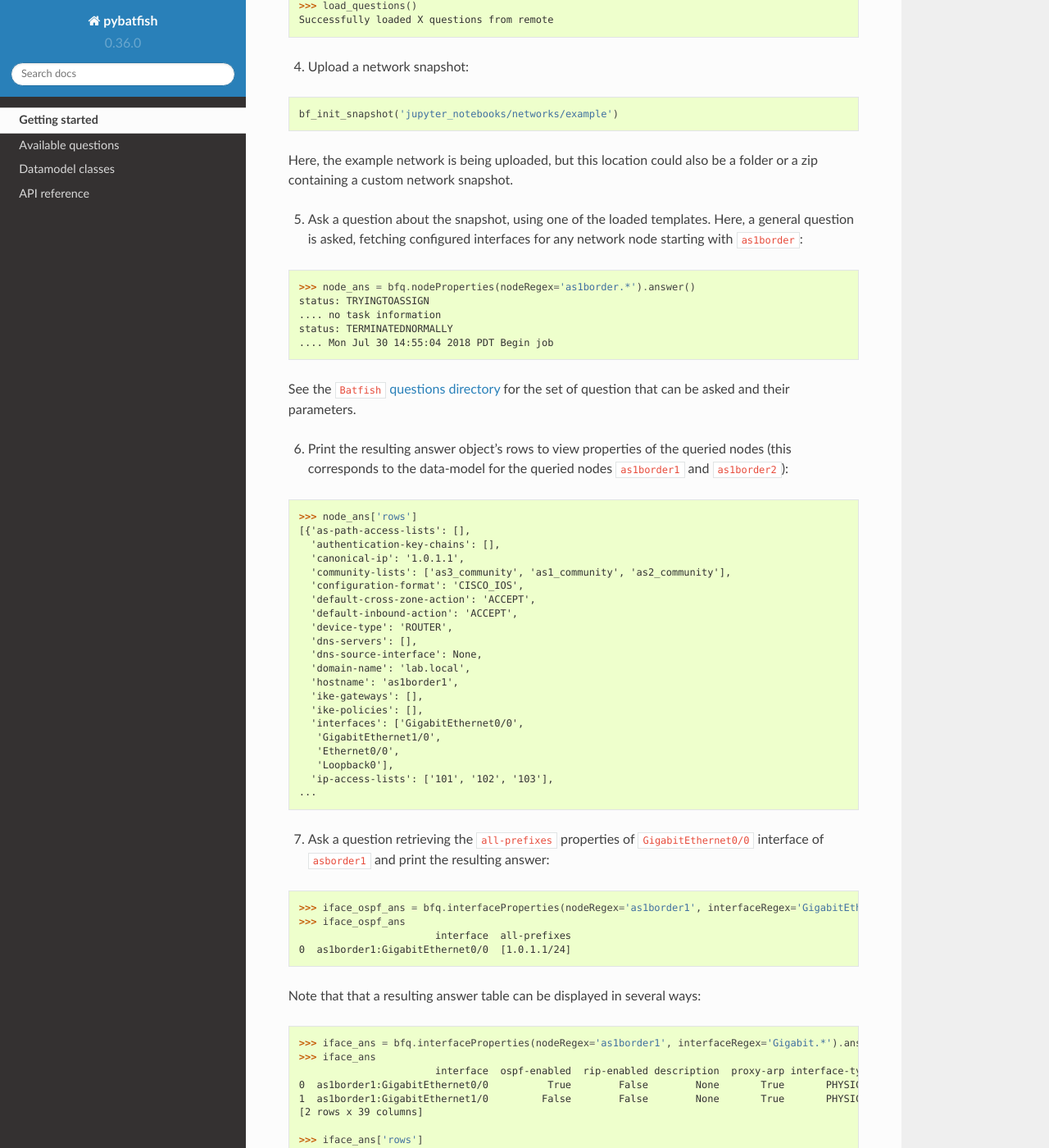
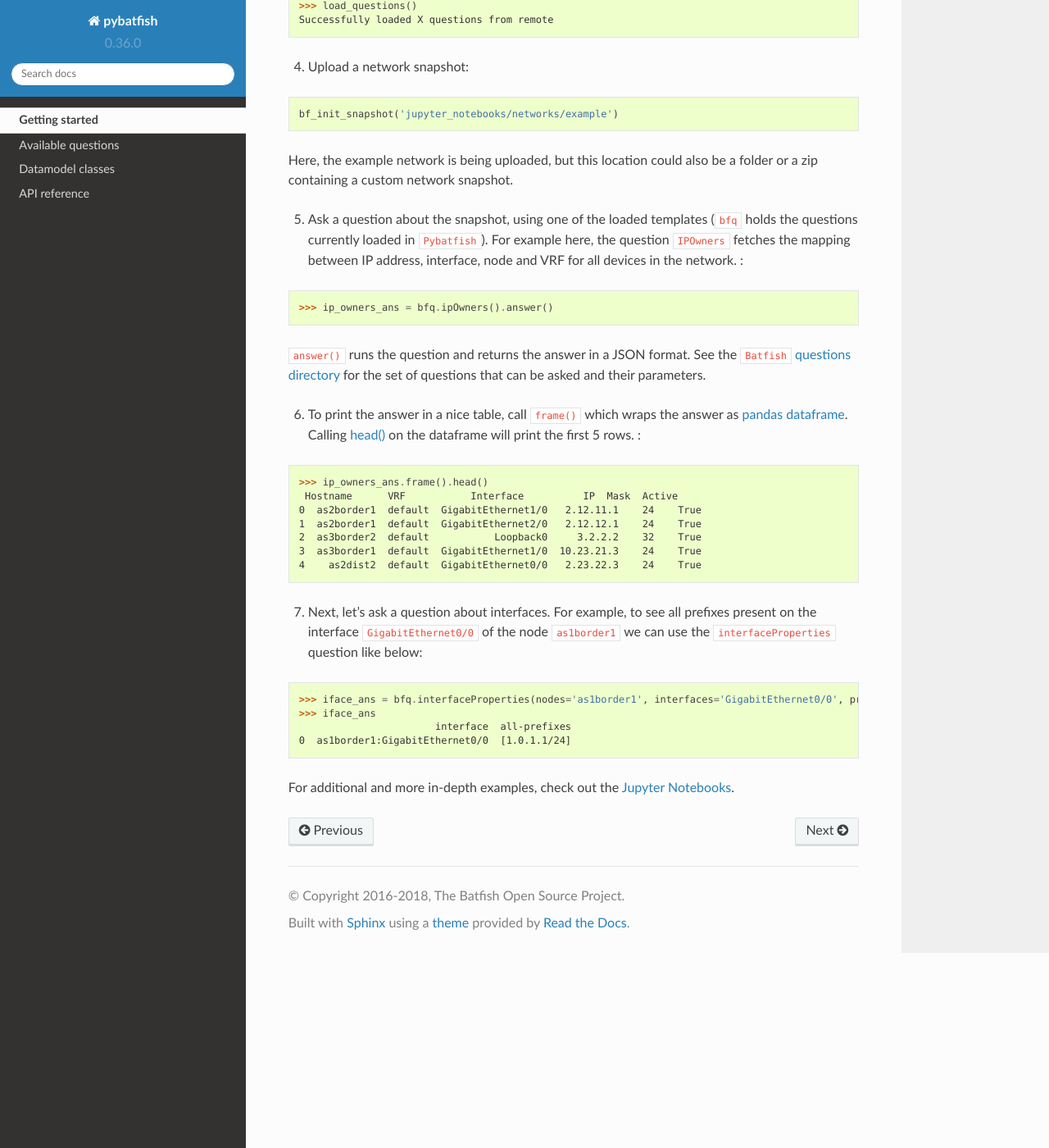
Before and after one commit to batfish/pybatfish, a Sphinx documentation site: the page built from docs/source/quickstart.rst, in a window 1280 px wide and 1400 px high, scrolled down 759 px. Shown: the whole window at 82% size. Built offline with Sphinx 7.4.7 and the Read the Docs theme 2.0.0, drawn with Linux system fonts in a browser that asks for light colours; pages that are not in the unit, such as notebooks, are missing from menus; some of the changed text lies outside the part shown.

Commit message:
Modifications to quick-start guide (#91)

```diff
--- a/docs/source/quickstart.rst
+++ b/docs/source/quickstart.rst
@@ -22,7 +22,7 @@
 
 *Note that localhost here should be replaced if the* ``Batfish`` *service is running remotely.*
 
-3. Load the question templates from the ``Batfish`` service into the ``bfq`` object:
+3. Load the question templates from the ``Batfish`` service into ``Pybatfish``:
 
 .. code-block:: python
 
@@ -37,82 +37,35 @@
 
 Here, the example network is being uploaded, but this location could also be a folder or a zip containing a custom network snapshot.
 
-5. Ask a question about the snapshot, using one of the loaded templates.  Here, a general question is asked, fetching configured interfaces for any network node starting with ``as1border``:
+5. Ask a question about the snapshot, using one of the loaded templates (``bfq`` holds the questions currently loaded in ``Pybatfish``). For example here, the question ``IPOwners`` fetches the mapping between IP address, interface, node and VRF for all devices in the network. :
 
 .. code-block:: python
 
-    >>> node_ans = bfq.nodeProperties(nodeRegex='as1border.*').answer()
-    status: TRYINGTOASSIGN
-    .... no task information
-    status: TERMINATEDNORMALLY
-    .... Mon Jul 30 14:55:04 2018 PDT Begin job
+    >>> ip_owners_ans = bfq.ipOwners().answer()
 
-See the ``Batfish`` `questions directory <https://github.com/batfish/batfish/tree/master/questions>`_ for the set of question that can be asked and their parameters.
+``answer()`` runs the question and returns the answer in a JSON format. See the ``Batfish`` `questions directory <https://github.com/batfish/batfish/tree/master/questions>`_ for the set of questions that can be asked and their parameters.
 
-6. Print the resulting answer object's rows to view properties of the queried nodes (this corresponds to the data-model for the queried nodes ``as1border1`` and ``as1border2``):
+6. To print the answer in a nice table, call ``frame()`` which wraps the answer as `pandas dataframe <https://pandas.pydata.org/pandas-docs/stable/generated/pandas.DataFrame.html>`_. Calling `head() <https://pandas.pydata.org/pandas-docs/stable/generated/pandas.DataFrame.head.html>`_ on the dataframe will print the first 5 rows. :
 
 .. code-block:: python
 
-    >>> node_ans['rows']
-    [{'as-path-access-lists': [],
-      'authentication-key-chains': [],
-      'canonical-ip': '1.0.1.1',
-      'community-lists': ['as3_community', 'as1_community', 'as2_community'],
-      'configuration-format': 'CISCO_IOS',
-      'default-cross-zone-action': 'ACCEPT',
-      'default-inbound-action': 'ACCEPT',
-      'device-type': 'ROUTER',
-      'dns-servers': [],
-      'dns-source-interface': None,
-      'domain-name': 'lab.local',
-      'hostname': 'as1border1',
-      'ike-gateways': [],
-      'ike-policies': [],
-      'interfaces': ['GigabitEthernet0/0',
-       'GigabitEthernet1/0',
-       'Ethernet0/0',
-       'Loopback0'],
-      'ip-access-lists': ['101', '102', '103'],
-    ...
+    >>> ip_owners_ans.frame().head()
+     Hostname      VRF           Interface          IP  Mask  Active
+    0  as2border1  default  GigabitEthernet1/0   2.12.11.1    24    True
+    1  as2border1  default  GigabitEthernet2/0   2.12.12.1    24    True
+    2  as3border2  default           Loopback0     3.2.2.2    32    True
+    3  as3border1  default  GigabitEthernet1/0  10.23.21.3    24    True
+    4    as2dist2  default  GigabitEthernet0/0   2.23.22.3    24    True
 
-
-7. Ask a question retrieving the ``all-prefixes`` properties of ``GigabitEthernet0/0`` interface of ``asborder1`` and print the resulting answer:
+7. Next, let's ask a question about interfaces. For example, to see all prefixes present on the interface ``GigabitEthernet0/0`` of the node ``as1border1`` we can use the ``interfaceProperties`` question like below:
 
 .. code-block:: python
 
-    >>> iface_ospf_ans = bfq.interfaceProperties(nodeRegex='as1border1', interfaceRegex='GigabitEthernet0/0', propertySpec='all-prefixes').answer()
-    >>> iface_ospf_ans
+    >>> iface_ans = bfq.interfaceProperties(nodes='as1border1', interfaces='GigabitEthernet0/0', properties='all-prefixes').answer()
+    >>> iface_ans
                            interface  all-prefixes
     0  as1border1:GigabitEthernet0/0  [1.0.1.1/24]
 
-Note that that a resulting answer table can be displayed in several ways:
-
-.. code-block:: python
-
-    >>> iface_ans = bfq.interfaceProperties(nodeRegex='as1border1', interfaceRegex='Gigabit.*').answer()
-    >>> iface_ans
-                           interface  ospf-enabled  rip-enabled description  proxy-arp interface-type    ...
-    0  as1border1:GigabitEthernet0/0          True        False        None       True       PHYSICAL    ...
-    1  as1border1:GigabitEthernet1/0         False        False        None       True       PHYSICAL    ...
-    [2 rows x 39 columns]
-
-    >>> iface_ans['rows']
-    [{'interface': {'hostname': 'as1border1', 'interface': 'GigabitEthernet0/0'},
-      'ospf-enabled': True,
-      'rip-enabled': False,
-      'description': None,
-      'proxy-arp': True,
-      'interface-type': 'PHYSICAL',
-      'source-nats': [],
-      'vrrp-groups': [],
-      'routing-policy-name': None,
-      'ospf-point-to-point': False,
-      'access-vlan': 0,
-      'ospf-area-name': 1,
-    ...
-
-    >>> iface_ans['rows'][0]['all-prefixes']
-    [1.0.1.1/24]
 
 
-For additional and more in-depth examples, checkout the `Jupyter Notebooks <https://github.com/batfish/pybatfish/tree/master/jupyter_notebooks>`_.
+For additional and more in-depth examples, check out the `Jupyter Notebooks <https://github.com/batfish/pybatfish/tree/master/jupyter_notebooks>`_.
```
Also changed, not shown: other parts of docs/source/quickstart.rst (+2 -2 lines).
